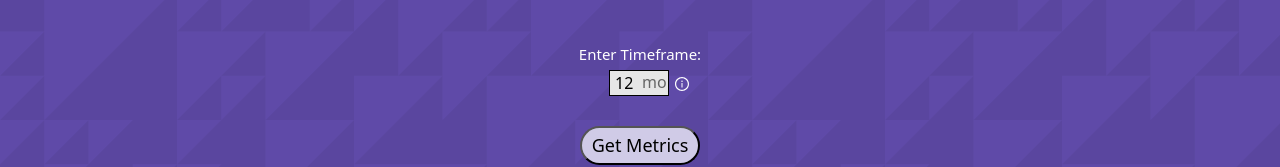
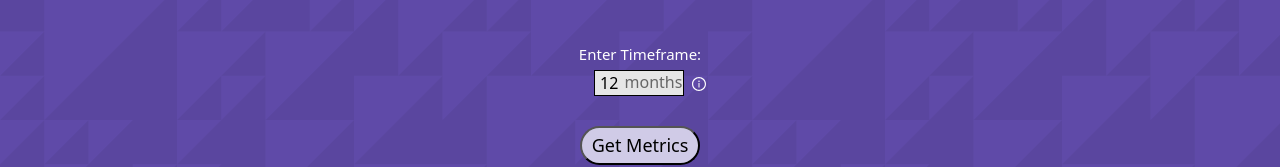
Before and after one commit to fonarevvichka/OSS-Score, a React (Create React App) app in the folder website/oss-score-site/: page / in a window 1280 px wide. Shown: the part 234-401 px from the top of the page. Built offline with nearby package versions, Linux system fonts and the light colour scheme.

Commit message:
Changed mo back to months

```diff
--- a/website/oss-score-site/src/components/Homepage.css
+++ b/website/oss-score-site/src/components/Homepage.css
@@ -60,14 +60,14 @@
 }
 
 .time-frame-input {
-    width: 85px;
+    width: 120px;
     margin: auto;
 
 }
 
 
 #time-frame-num {
-    width: 60px;
+    width: 90px;
     background-color: #e6e6e6;
     border-style: solid;
     border-width: 1.5px;
--- a/website/oss-score-site/src/components/Homepage.js
+++ b/website/oss-score-site/src/components/Homepage.js
@@ -301,7 +301,7 @@
                 <div className='time-frame-container'>
                     <div className='time-frame-label'>Enter Timeframe: </div>
                     <div className='time-frame-input'>
-                        <div className='time-frame-months-label' id='time-frame-months-label'>mo</div>
+                        <div className='time-frame-months-label' id='time-frame-months-label'>months</div>
                         <NumericInput id='time-frame-num' min={0} max={48} value={"12"} style={false} />
                         <div className="tool-tip-repo"> <AiOutlineInfoCircle color="white" />
                             <span className="tooltiptext-repo" style={{ width: "230px", marginLeft: "-115px" }}> The timeframe (in months) over which you want the metrics to be collected (default 12). Note: Longer timeframes will take longer to load </span>
```
